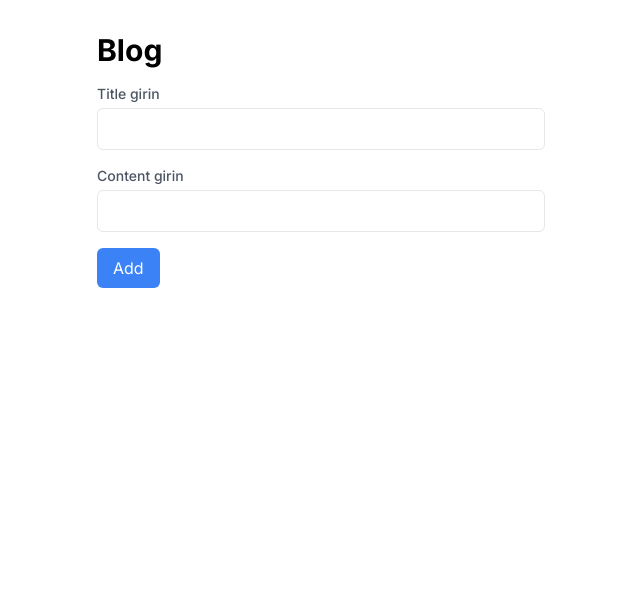
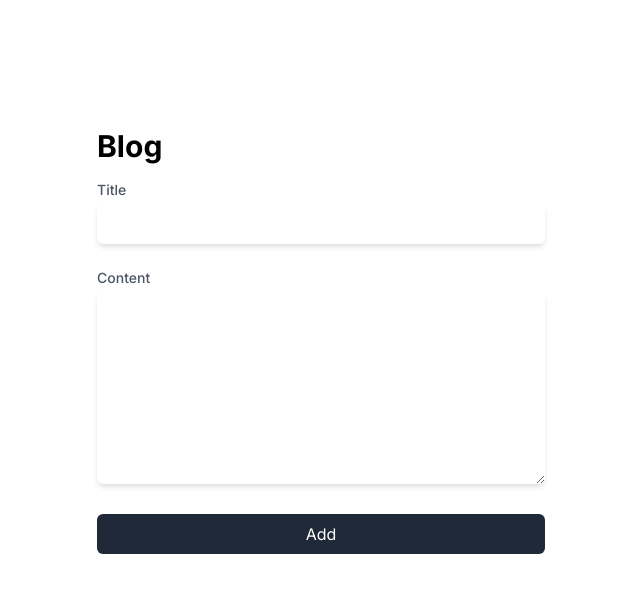
Before and after one commit to mertcetiin/Blog, a Next.js app: page /writeIndex in a window 1280 px wide. Shown: the top 592 px of the page, without its empty margins (319-959 px from the left). Built offline with nearby package versions, Linux system fonts and the light colour scheme.

Commit message:
writeIndex design changed

```diff
--- a/app/login/page.tsx
+++ b/app/login/page.tsx
@@ -17,7 +17,6 @@ function LoginIndex() {
         } catch (error) {
             console.error('Google login failed');
         }
-
     }
 
     return (
--- a/app/writeIndex/page.tsx
+++ b/app/writeIndex/page.tsx
@@ -17,41 +17,37 @@ function WriteIndex() {
     }
 
     return (
-        <div className="max-w-md mx-auto mt-8">
+        <div className="max-w-md mx-auto mt-32">
             <h1 className="text-3xl font-bold mb-4">Blog</h1>
-
-            <form onSubmit={handleSubmit}>
-                <div className="mb-4">
-                    <label className="block text-sm font-medium text-gray-600">Title girin</label>
+            <form onSubmit={handleSubmit} >
+                <div className="mb-6">
+                    <label className="block text-sm font-medium text-gray-600">Title</label>
                     <input
                         type="text"
                         id="title"
                         name="title"
                         value={setTitle}
                         onChange={(e) => title(e.target.value)}
-                        className="mt-1 p-2 w-full border rounded-md"
+                        className="mt-1 p-2 w-full rounded-md shadow-md outline-none"
                     />
                 </div>
-
-                <div className="mb-4">
-                    <label className="block text-sm font-medium text-gray-600">Content girin</label>
-                    <input
-                        type="text"
+                <div className="mb-6">
+                    <label className="block text-sm font-medium text-gray-600">Content</label>
+                    <textarea
                         id="content"
                         name="content"
                         value={setContent}
                         onChange={(e) => content(e.target.value)}
-                        className="mt-1 p-2 w-full border rounded-md"
-                    />
+                        className="mt-1 p-2 w-full h-48 rounded-md shadow-md outline-none"
+                    ></textarea>
                 </div>
-
                 <button
                     type='submit'
-                    className="bg-blue-500 text-white px-4 py-2 rounded-md hover:bg-blue-600 focus:outline-none focus:ring focus:border-blue-300"
-                >Add</button>
+                    className="bg-gray-800 text-white px-4 py-2 rounded-md w-full hover:bg-gray-900 focus:outline-none focus:ring focus:border-blue-300"
+                >Add
+                </button>
             </form>
         </div>
-
     )
 }
 
```
